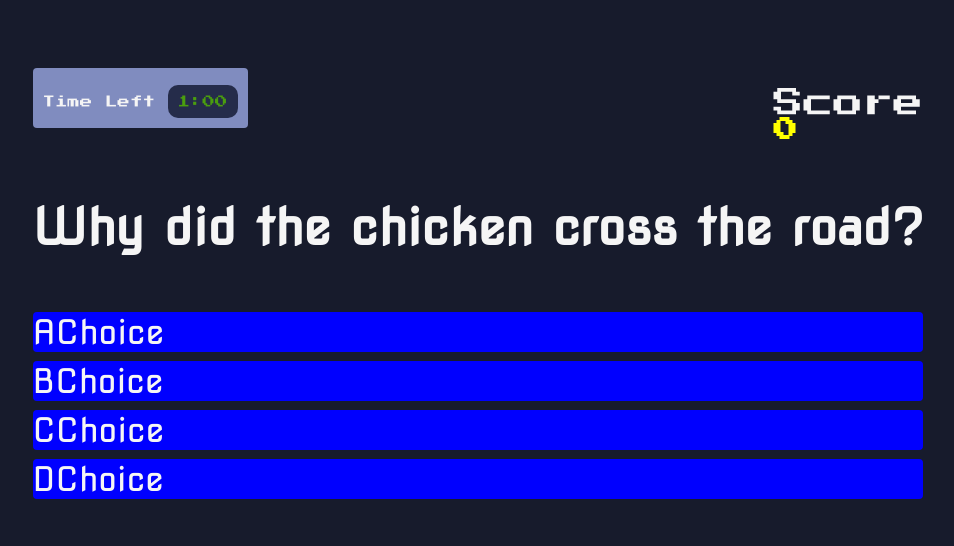
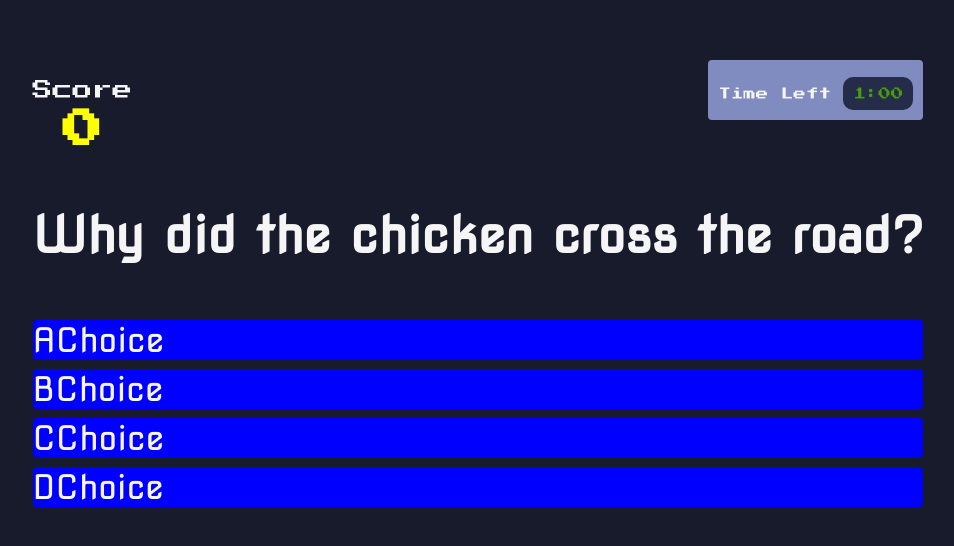
Before and after one commit to lamachad/compsci-quiz, a plain HTML site: page quiz.html in a window 1280 px wide. Shown: the part 102-648 px from the top of the page, without its empty margins (162-1116 px from the left). Drawn offline with Linux system fonts and the light colour scheme.

Commit message:
quiz style

```diff
--- a/assets/quiz.css
+++ b/assets/quiz.css
@@ -52,6 +52,15 @@ cursor: pointer;
 transform: scale(1.02);
 transform: transform 100ms;
 }
+.headDisplay-main-text{
+    font-size: 4rem;
+    justify-content: center;
+    display: flex;
+}
+.headDisplay-prefix {
+    font-size: 2rem;
+    margin-bottom: 1rem;
+}
 @media (max-width: 990px) {
     .option-card {
         min-width: 30rem;
--- a/quiz.html
+++ b/quiz.html
@@ -13,6 +13,14 @@
         <div id="quiz" class="justify-content flex-box">
             <div id="headDisplay">
                 <div class="headDisplay-item">
+                    <p class="headDisplay-prefix">
+                        Score
+                    </p>
+                    <h3 class="headDisplay-main-text" id="scores">
+                        0
+                    </h3>
+                </div>
+                <div class="headDisplay-item">
                     <span class="timer-master">
                     <span class="headDisplayTimer-text">
                         Time Left
@@ -22,14 +30,7 @@
                     </span>
                     </span>
             </div>
-                <div class="headDisplay-item">
-                    <p class="headDisplay-prefix">
-                        Score
-                    </p>
-                    <h3 class="headDisplay-main-text" id="scores">
-                        0
-                    </h3>
-                </div>
+
             </div>
             <h4 id="question">Why did the chicken cross the road?</h4>
             <div class="option-card">
```
